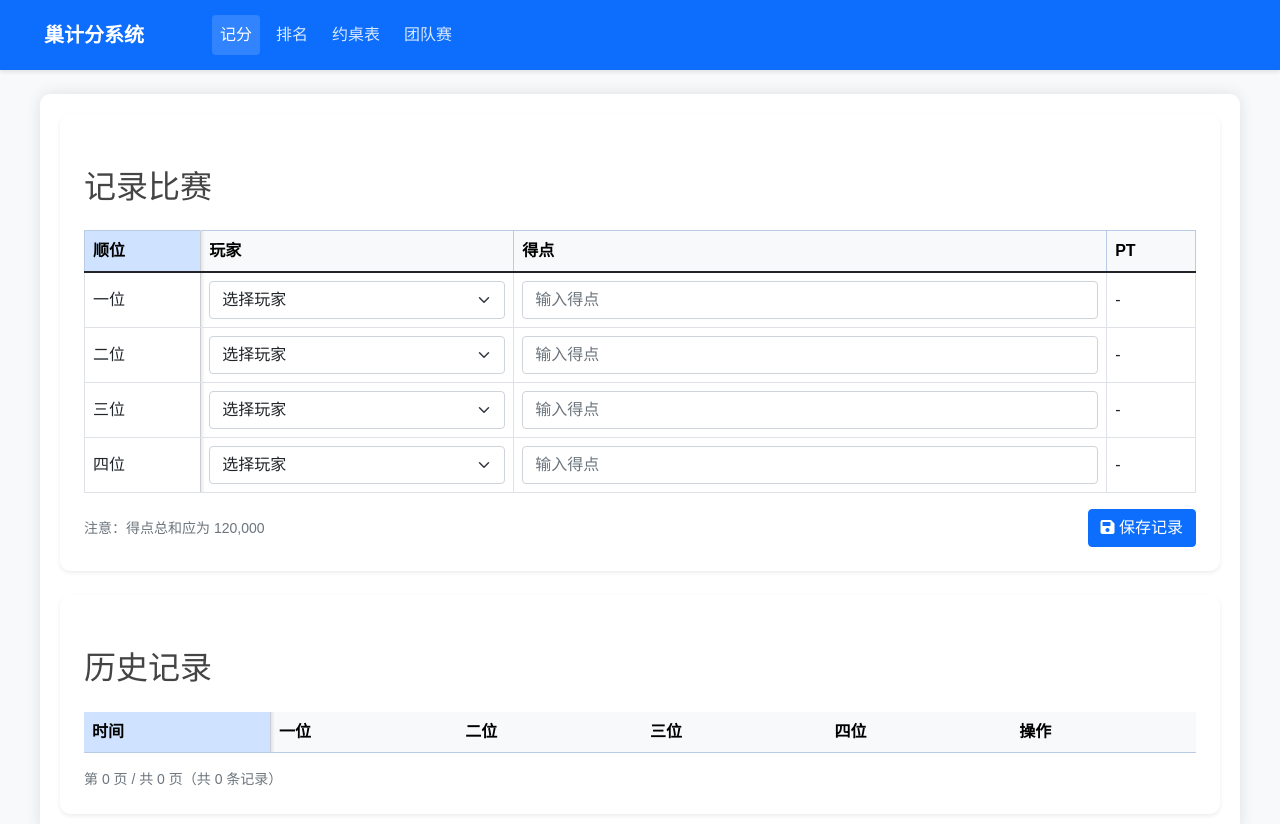
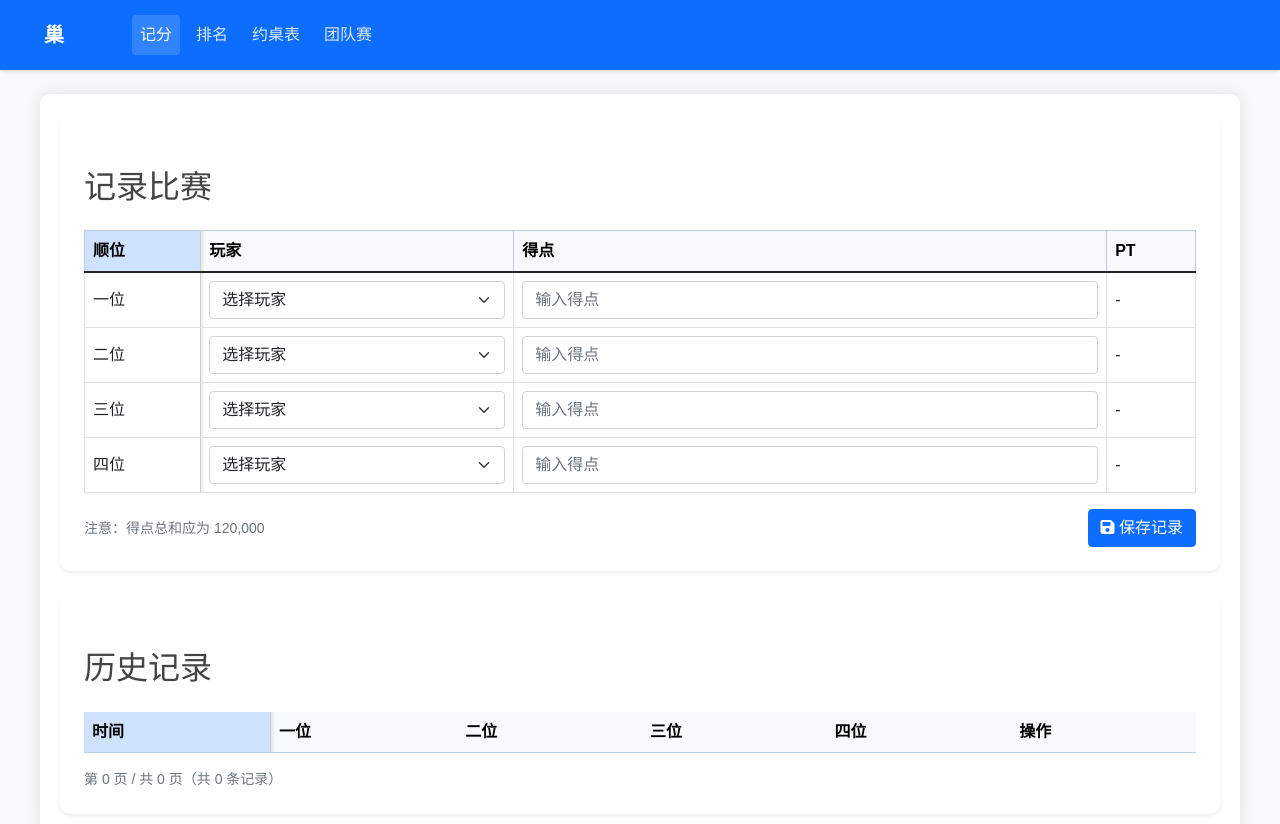
Before and after one commit to Ruiqi0124/mahjong-scoring-system, a website: page public/index.html in a window 1280 px wide. Drawn offline with nearby package versions, Linux system fonts and the light colour scheme; no server answers.

Commit message:
style: 统一导航栏品牌名称，普通页面显示'巢'，团队赛页面显示'巢League'

```diff
--- a/public/index.html
+++ b/public/index.html
@@ -11,7 +11,7 @@
 <body class="bg-light">
     <nav class="navbar navbar-expand-lg navbar-dark bg-primary">
         <div class="container-fluid">
-            <a class="navbar-brand fw-bold" href="/">巢计分系统</a>
+            <a class="navbar-brand fw-bold" href="/">巢</a>
             <button class="navbar-toggler" type="button" data-bs-toggle="collapse" data-bs-target="#navbarNav" aria-controls="navbarNav" aria-expanded="false" aria-label="Toggle navigation">
                 <span class="navbar-toggler-icon"></span>
             </button>
```
Also changed, not shown: public/player.html (+1 -1 lines), public/rankings.html (+1 -1 lines), public/schedule.html (+1 -1 lines).
